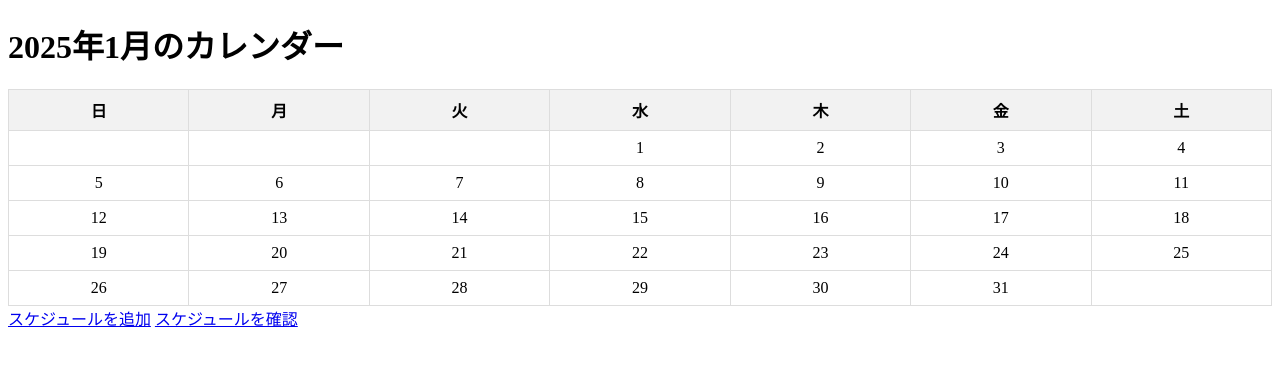
After one commit to 2024AIT-OOP2-G05/TodoCalendar, a Flask app: page / in a window 1280 px wide. The commit adds this page. Shown: the top 366 px of the page. Run offline with Flask 3, Linux system fonts and the light colour scheme.

Commit message:
無視してください

```diff
--- a/app.py
+++ b/app.py
@@ -4,7 +4,6 @@ from datetime import datetime
 import json
 import os
 
-# Flask アプリケーションの初期化
 app = Flask(__name__)
 
 # データベースファイルのパス
@@ -13,32 +12,49 @@ DB_FILE = 'database.json'
 if not os.path.exists(DB_FILE):
     with open(DB_FILE, 'w') as db:
         json.dump([], db)
-
-# ルートエンドポイント ('/')：カレンダーを表示
 @app.route('/')
 def index():
     # 現在の年と月を取得
     now = datetime.now()
     year = now.year
     month = now.month
+    # カレンダーを作成
+    cal = calendar.Calendar(firstweekday=6)
+    month_days = cal.monthdayscalendar(year, month)
 
-    # カレンダーを作成
-    cal = calendar.Calendar(firstweekday=6)  # 日曜日を週の開始日に設定
-    month_days = cal.monthdayscalendar(year, month)  # 月間のカレンダー構造を取得
-
-
-    # データベースからスケジュールを読み込み
+    # スケジュールを読み込み
     with open(DB_FILE, 'r') as db:
         schedules = json.load(db)
-
-    # カレンダーの HTML テンプレートをレンダリングし、値を渡す
     return render_template('calendar.html', year=year, month=month, month_days=month_days, schedules=schedules)
-
-# スケジュール追加ページ ('/add_schedule')：スケジュールを追加するフォームを表示し、データを保存
+@app.route('/view_schedules')
+def view_schedules():
+    # スケジュールを読み込み
+    with open(DB_FILE, 'r') as db:
+        schedules = json.load(db)
+    return render_template('view_schedules.html', schedules=schedules)
+@app.route('/edit_schedule/<int:schedule_id>', methods=['GET', 'POST'])
+def edit_schedule(schedule_id):
+    # スケジュールを読み込み
+    with open(DB_FILE, 'r') as db:
+        schedules = json.load(db)
+    # 指定されたタスクを取得
+    schedule = schedules[schedule_id]
+    if request.method == 'POST':
+        # フォームから変更データを取得
+        schedule['title'] = request.form['title']
+        schedule['start_date'] = request.form['start_date']
+        schedule['end_date'] = request.form['end_date']
+        schedule['details'] = request.form['details']
+        # データを保存
+        with open(DB_FILE, 'w') as db:
+            json.dump(schedules, db)
+        return redirect(url_for('view_schedules'))
+    # 編集画面をレンダリング
+    return render_template('edit_schedule.html', schedule=schedule)
 @app.route('/add_schedule', methods=['GET', 'POST'])
 def add_schedule():
-    if request.method == 'POST':  # POST メソッドでデータが送信された場合
-        # フォームからスケジュールデータを取得
+    if request.method == 'POST':
+        # フォームからデータを取得
         title = request.form['title']
         start_date = request.form['start_date']
         end_date = request.form['end_date']
@@ -46,37 +62,16 @@ def add_schedule():
         # スケジュールを保存
         with open(DB_FILE, 'r') as db:
             schedules = json.load(db)
-
-        # 新しいスケジュールをリストに追加
         schedules.append({
             'title': title,
             'start_date': start_date,
             'end_date': end_date,
             'details': details
         })
-
-        # 更新されたスケジュールリストをデータベースに保存
         with open(DB_FILE, 'w') as db:
-            json.dump(schedules, db, indent=4, ensure_ascii=False)
-
-
-        # カレンダーページにリダイレクト
+            json.dump(schedules, db)
         return redirect(url_for('index'))
-
-    # GET メソッドの場合、スケジュール追加ページを表示
     return render_template('add_schedule.html')
 
-# スケジュール確認ページ ('/view_schedules')：登録済みのスケジュールを一覧表示
-@app.route('/view_schedules')
-def view_schedules():
-    # スケジュールを読み込み
-    with open(DB_FILE, 'r') as db:
-        schedules = json.load(db)
-
-    # スケジュール確認ページをレンダリングし、スケジュールリストを渡す
-    return render_template('view_schedules.html', schedules=schedules)
-
-# アプリケーションのエントリーポイント
 if __name__ == '__main__':
-    # デバッグモードで Flask アプリケーションを実行
     app.run(debug=True)
--- /dev/null
+++ b/templates/calendar.html
@@ -0,0 +1,56 @@
+<!DOCTYPE html>
+<html lang="ja">
+<head>
+    <meta charset="UTF-8">
+    <meta name="viewport" content="width=device-width, initial-scale=1.0">
+    <title>カレンダー</title>
+    <style>
+        table {
+            width: 100%;
+            border-collapse: collapse;
+        }
+        th, td {
+            width: 14.28%; /* 7列なので100%を7で割る */
+            border: 1px solid #ddd;
+            padding: 8px;
+            text-align: center;
+        }
+        th {
+            background-color: #f2f2f2;
+        }
+    </style>
+</head>
+<body>
+    <h1>{{ year }}年{{ month }}月のカレンダー</h1>
+    <table>
+        <thead>
+            <tr>
+                <th>日</th>
+                <th>月</th>
+                <th>火</th>
+                <th>水</th>
+                <th>木</th>
+                <th>金</th>
+                <th>土</th>
+            </tr>
+        </thead>
+        <tbody>
+            {% for week in month_days %}
+                <tr>
+                    {% for day in week %}
+                        {% if day == 0 %}
+                            <td></td>
+                        {% else %}
+                            <td>{{ day }}</td>
+                        {% endif %}
+                    {% endfor %}
+                </tr>
+            {% endfor %}
+        </tbody>
+    </table>
+    <div class="add-schedule"></div>
+        <a href="{{ url_for('add_schedule') }}">スケジュールを追加</a>
+        <a href="{{ url_for('view_schedules') }}">スケジュールを確認</a>
+    </div>
+</body>
+</html>
```
Also changed, not shown: templates/add_schedule.html (added, +26 -0 lines), templates/edit_schedules.html (added, +28 -0 lines), database.json (line endings or trailing spaces), templates/view_schedules.html (line endings or trailing spaces).
